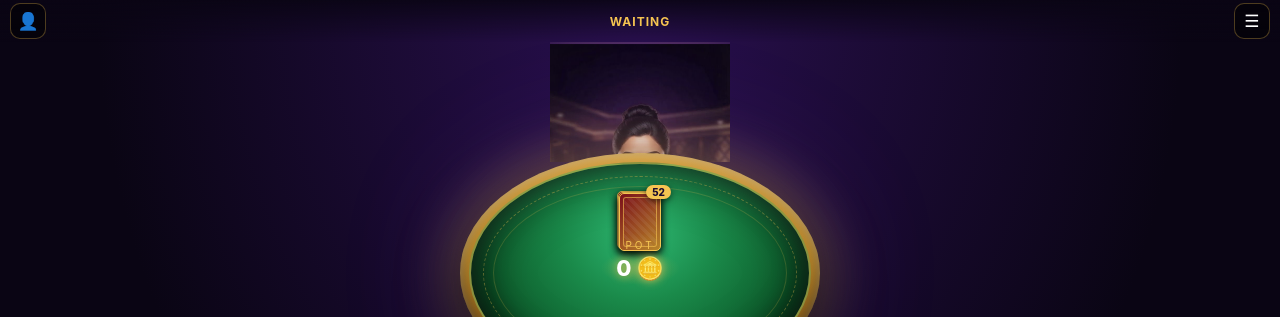
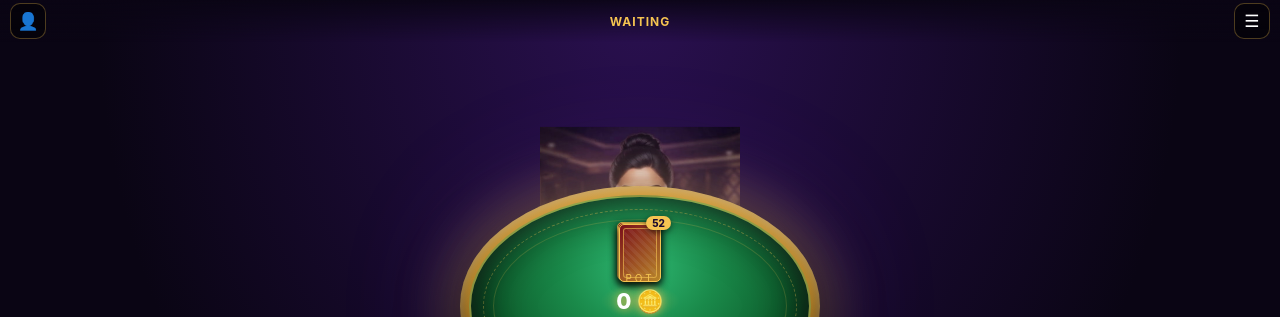
Before and after one commit to nishankazi514-cell/I-love-you, a website: page index.html in a window 1280 px wide. Both pictures are taken after a click on the button "Enter Table". Shown: the top 317 px of the page. Drawn offline with Linux system fonts and the light colour scheme.

Commit message:
Update index.html

```diff
--- a/index.html
+++ b/index.html
@@ -62,20 +62,21 @@ button{font-family:inherit;cursor:pointer;border:none;color:#fff;background:none
 .phase-label{font-size:12px;color:var(--gold);letter-spacing:1px;text-transform:uppercase;font-weight:700}
 #table-wrap{position:relative;flex:1;min-height:0;overflow:hidden}
 
-/* ===== DEALER (uses Deler.png) ===== */
-#dealer-wrap{position:absolute;top:0;left:50%;transform:translateX(-50%);
-  width:min(180px,48vw);height:min(120px,32vw);overflow:hidden;
+/* ===== DEALER (uses Deler.png - HALF image, head + shoulders) ===== */
+#dealer-wrap{position:absolute;top:15%;left:50%;transform:translateX(-50%);
+  width:min(200px,55vw);height:min(140px,38vw);overflow:hidden;
   z-index:1;display:flex;justify-content:center;align-items:flex-start;pointer-events:none}
 #dealer-glow{position:absolute;bottom:0;left:50%;transform:translateX(-50%);width:85%;height:60%;
   background:radial-gradient(ellipse at 50% 100%,rgba(245,196,81,.45) 0%,transparent 70%);
   filter:blur(14px);z-index:0;pointer-events:none}
-#dealer-img{width:100%;height:100%;object-fit:cover;object-position:center top;
+#dealer-img{width:100%;height:100%;object-fit:cover;object-position:center 20%;
   display:block;position:relative;z-index:1;
-  filter:drop-shadow(0 8px 24px rgba(245,196,81,.35)) drop-shadow(0 0 40px rgba(120,60,200,.4));
+  mix-blend-mode: darken;
   animation:dealerFloat 4s ease-in-out infinite}
 @keyframes dealerFloat{0%,100%{transform:translateY(0)}50%{transform:translateY(3px)}}
 
-#board{position:absolute;top:42%;left:50%;transform:translate(-50%,-50%);
+/* ===== BOARD ===== */
+#board{position:absolute;top:48%;left:50%;transform:translate(-50%,-50%);
   width:min(360px,90vw);height:min(240px,62vw);z-index:2;pointer-events:none}
 .board-rim{position:absolute;inset:0;border-radius:50%;
   background:linear-gradient(180deg,#d4a041 0%,#b8862a 40%,#7a4a10 100%);
@@ -100,7 +101,7 @@ button{font-family:inherit;cursor:pointer;border:none;color:#fff;background:none
   text-shadow:0 0 14px rgba(245,196,81,.5);
   position:absolute;bottom:14%;left:50%;transform:translateX(-50%);white-space:nowrap}
 
-#deck-area{position:absolute;top:27.5%;left:50%;transform:translateX(-50%);
+#deck-area{position:absolute;top:33%;left:50%;transform:translateX(-50%);
   width:42px;height:58px;z-index:4;pointer-events:auto}
 .deck-card{position:absolute;inset:0;background:linear-gradient(135deg,#7a0f1a 0%,#b8862a 100%);
   border-radius:5px;border:1.5px solid var(--gold);box-shadow:0 3px 8px rgba(0,0,0,.7)}
@@ -112,7 +113,7 @@ button{font-family:inherit;cursor:pointer;border:none;color:#fff;background:none
 #deck-count-badge{position:absolute;top:-8px;right:-10px;background:var(--gold);color:#1a0a2e;
   font-size:10px;font-weight:800;padding:1px 6px;border-radius:10px;box-shadow:0 2px 6px rgba(0,0,0,.6);z-index:7}
 
-#pot-box{position:absolute;top:40%;left:50%;transform:translate(-50%,-50%);text-align:center;z-index:4;pointer-events:none}
+#pot-box{position:absolute;top:46%;left:50%;transform:translate(-50%,-50%);text-align:center;z-index:4;pointer-events:none}
 .pot-label{font-size:10px;letter-spacing:3px;color:var(--gold);text-shadow:0 0 8px rgba(245,196,81,.6)}
 .pot-value{font-size:22px;font-weight:800;color:#fff;
   background:radial-gradient(ellipse,rgba(245,196,81,.25),transparent 70%);
@@ -165,14 +166,14 @@ button{font-family:inherit;cursor:pointer;border:none;color:#fff;background:none
 .mini-card.dealt{animation:cardDealIn .45s cubic-bezier(.2,.9,.3,1.2)}
 @keyframes cardDealIn{0%{transform:translateY(-80px) scale(.5) rotate(-15deg);opacity:0}100%{transform:translateY(0) scale(1) rotate(0);opacity:1}}
 
-#turn-banner{position:absolute;top:50%;left:50%;transform:translate(-50%,-50%);text-align:center;z-index:15;
+#turn-banner{position:absolute;top:55%;left:50%;transform:translate(-50%,-50%);text-align:center;z-index:15;
   pointer-events:none;animation:turnPop .4s}
 @keyframes turnPop{0%{transform:translate(-50%,-50%) scale(.4);opacity:0}100%{transform:translate(-50%,-50%) scale(1);opacity:1}}
 #turn-text{font-size:20px;font-weight:900;letter-spacing:3px;color:var(--gold);
   text-shadow:0 0 20px rgba(245,196,81,.9),0 0 40px rgba(245,196,81,.5)}
 #turn-timer{font-size:28px;font-weight:900;color:#fff;text-shadow:0 0 15px rgba(255,80,80,.8)}
 
-#result-banner{position:absolute;top:52%;left:50%;transform:translate(-50%,-50%);z-index:25;text-align:center;
+#result-banner{position:absolute;top:55%;left:50%;transform:translate(-50%,-50%);z-index:25;text-align:center;
   background:linear-gradient(160deg,rgba(60,26,110,.95),rgba(20,10,35,.98));border:2px solid var(--gold);
   border-radius:16px;padding:14px 22px;box-shadow:0 0 40px rgba(245,196,81,.5);animation:turnPop .4s;max-width:90vw}
 .rb-title{font-size:12px;letter-spacing:2px;color:var(--gold)}
@@ -523,7 +524,6 @@ button{font-family:inherit;cursor:pointer;border:none;color:#fff;background:none
 var $ = function(s){ return document.querySelector(s); };
 var $$ = function(s){ return document.querySelectorAll(s); };
 
-/* ===== AUDIO ===== */
 var actx = null;
 var soundOn = localStorage.getItem('tp_sound') !== 'off';
 var musicOn = localStorage.getItem('tp_music') !== 'off';
@@ -617,7 +617,6 @@ function haptic(ms) {
   if (navigator.vibrate) { try { navigator.vibrate(ms || 20); } catch (e) {} }
 }
 
-/* ===== CARDS ===== */
 var RED = { H: 1, D: 1 };
 function createCardEl(card, dealt) {
   var el = document.createElement('div');
@@ -720,7 +719,6 @@ function cardTrail(fromEl, toEl) {
   }
 }
 
-/* ===== STATE ===== */
 var AVATARS = ['🙂','😎','🤠','👑','🦁','🐯','🐼','🦊','🤴','👸','😺','🐲'];
 var state = {
   token: null, userId: null, name: '', avatar: '🙂',
@@ -740,7 +738,6 @@ function getToken() {
 }
 state.token = getToken();
 
-/* ===== LOGIN ===== */
 function buildAvatars() {
   var wrap = $('#avatar-choices'); wrap.innerHTML = '';
   AVATARS.forEach(function(a) {
@@ -775,7 +772,6 @@ function initLogin() {
   };
 }
 
-/* ===== WEBSOCKET ===== */
 function wsUrl() {
   return (location.protocol === 'https:' ? 'wss://' : 'ws://') + location.host;
 }
@@ -819,7 +815,6 @@ function sendAction(action, payload) {
   send('action', p);
 }
 
-/* ===== MESSAGE HANDLERS ===== */
 function handleMessage(msg) {
   var type = msg && msg.type, payload = msg && msg.payload;
   switch (type) {
@@ -1195,7 +1190,6 @@ function updateConnStatus(ok) {
   el.className = ok ? 'conn-ok' : 'conn-bad';
 }
 
-/* ===== BET SELECTOR ===== */
 function changeBet(delta) {
   var s = state.publicState;
   if (!s) return;
@@ -1212,7 +1206,6 @@ function changeBet(delta) {
   haptic(10);
 }
 
-/* ===== BIND UI ===== */
 function bindUI() {
   $$('#action-bar .action-btn').forEach(function(b) {
     b.addEventListener('click', function() {
@@ -1331,7 +1324,6 @@ function bindUI() {
   document.addEventListener('click', unlock, { once: true });
 }
 
-/* ===== INIT ===== */
 document.addEventListener('DOMContentLoaded', function() {
   initLogin();
   bindUI();
@@ -1351,3 +1343,4 @@ document.addEventListener('contextmenu', function(e) {
 </script>
 </body>
 </html>
+                                                           </html>
```
